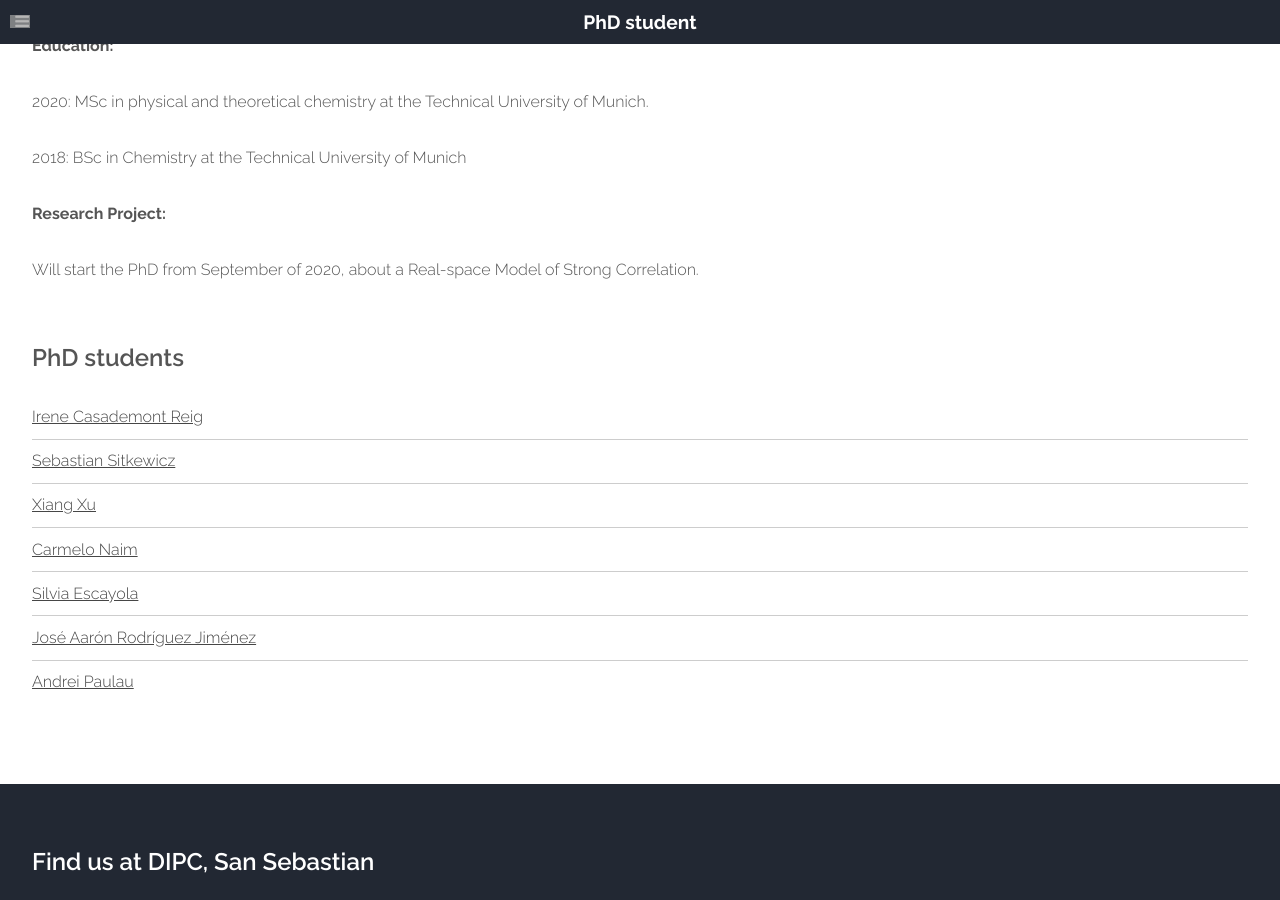
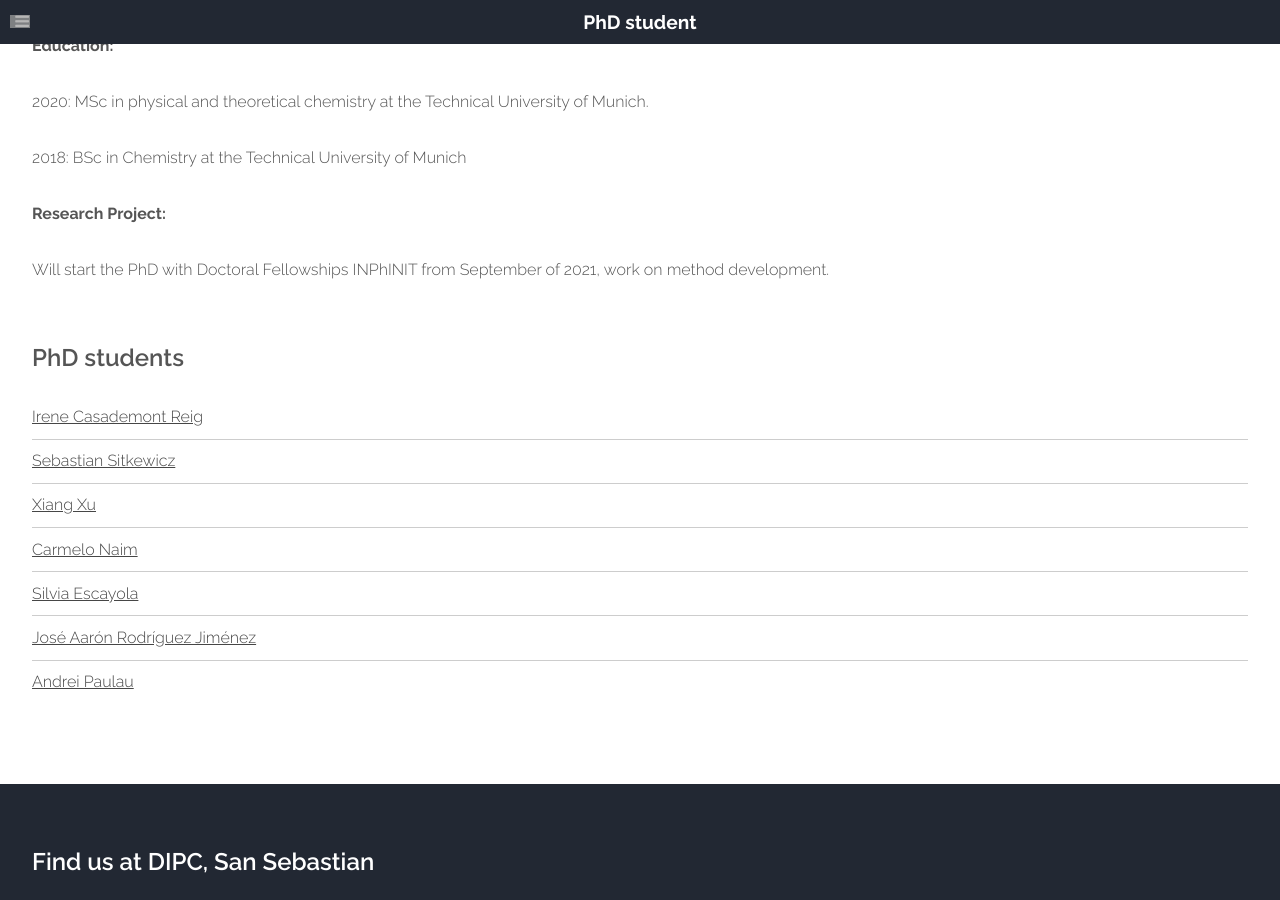
Before and after one commit to old-jekyll-templates/Horizons-Jekyll-Theme, a Jekyll site: the page built from members/andrei_paulau.html, in a window 1280 px wide and 900 px high, scrolled down 609 px. Built offline with Jekyll 4.4.1, drawn with Linux system fonts in a browser that asks for light colours; grey boxes are pictures that could not be loaded.

Commit message:
Update andrei_paulau.html

```diff
--- a/members/andrei_paulau.html
+++ b/members/andrei_paulau.html
@@ -38,7 +38,7 @@ layout: main
       <p>2020: MSc in physical and theoretical chemistry at the Technical University of Munich.</p>
       <p>2018: BSc in Chemistry at the Technical University of Munich</p>
             <p><b>Research Project:</b></p>
-	    <p>Will start the PhD from September of 2020, about a Real-space Model of Strong Correlation.</p>
+	    <p>Will start the PhD with Doctoral Fellowships INPhINIT from September of 2021, work on method development.</p>
           </section>
 				</div>
 
```
